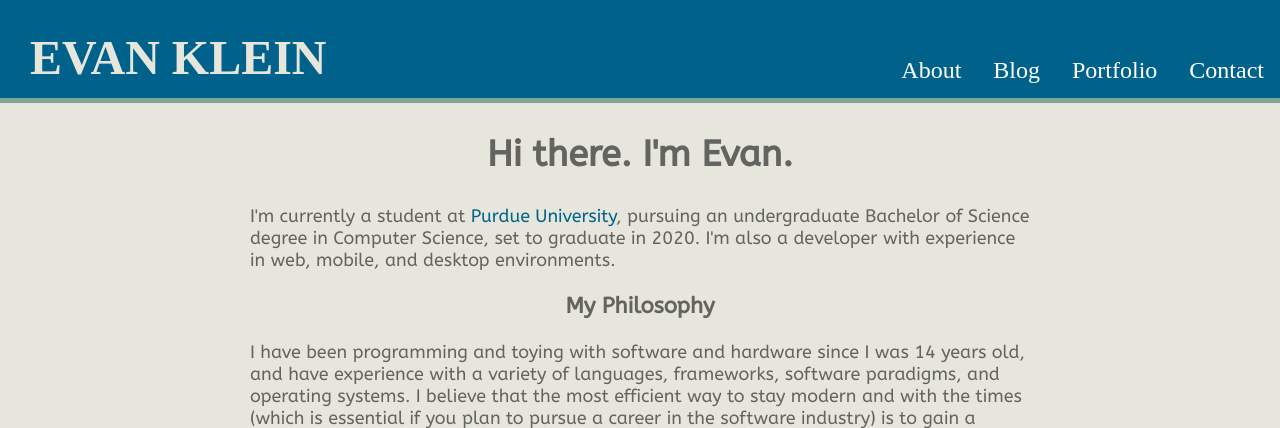
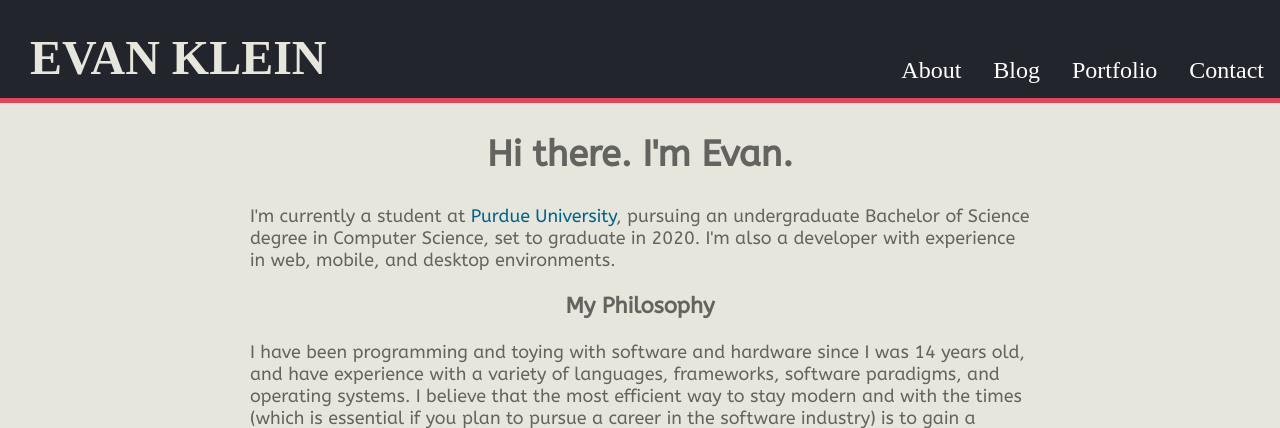
Before and after one commit to evklein/PersonalWebsite2016-2019, a Django app: page / in a window 1280 px wide. Shown: the top 428 px of the page. Run offline with Django 3.2, Linux system fonts and the light colour scheme; some web fonts are replaced.

Commit message:
updating colors pt. 1

```diff
--- a/Personal_Website/static/css/header_footer_style.css
+++ b/Personal_Website/static/css/header_footer_style.css
@@ -8,12 +8,12 @@ html, body{
 }
 
 .navbar-wrapper {
-  background-color: #00628B;
+  background-color: #22252C;
   display: inline-block;
   width: 100%;
   height: 98px;
   position: relative;
-  border-bottom: solid 5px #81A594;
+  border-bottom: solid 5px #E14658;
 }
 
 
@@ -22,7 +22,7 @@ html, body{
   font-family: 'TitleFont';
   font-size: 48px;
   margin: 0;
-  color: white;
+  color: #C0B3A0;
   padding-left: 30px;
   padding-right: 30px;
   padding-bottom: 20px;
```
Also changed, not shown: 6 other files.
